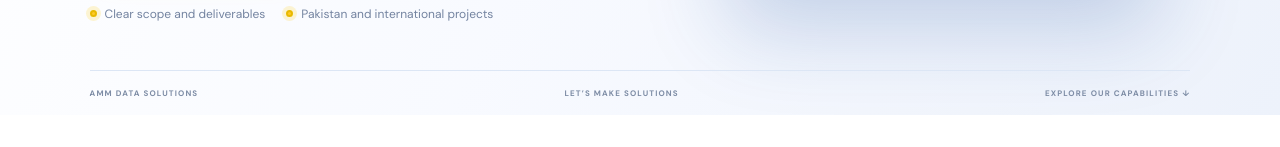
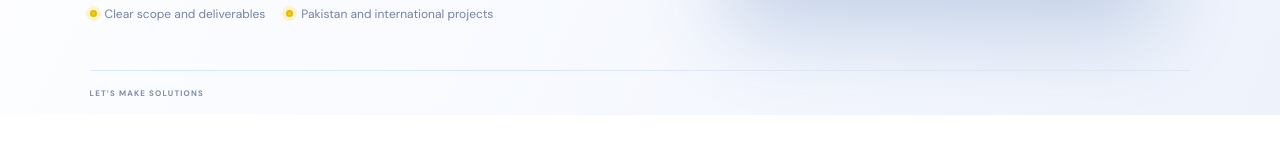
Before and after one commit to wwwab229-cpu/amm-data-solutions-website, a Next.js app: page / in a window 1280 px wide. Shown: the part 653-800 px from the top of the page. Built offline with nearby package versions, Linux system fonts and the light colour scheme.

Commit message:
Remove redundant labels from hero visual

```diff
--- a/app/page.tsx
+++ b/app/page.tsx
@@ -64,7 +64,7 @@ export default function Home() {
           <div className="refinedFlow"><span>PLAN</span><i></i><span>BUILD</span><i></i><span>IMPROVE</span><b>↗</b></div>
         </div>
       </div>
-      <div className="heroBottomLine"><span>AMM DATA SOLUTIONS</span><span>LET’S MAKE SOLUTIONS</span><span>EXPLORE OUR CAPABILITIES ↓</span></div>
+      <div className="heroBottomLine"><span>LET’S MAKE SOLUTIONS</span></div>
     </section>
     <section className="intro section"><div className="eyebrow">BUILT AROUND THE OBJECTIVE</div><div><h2>Technology is only useful when it <span>solves the right problem.</span></h2><p>We start with the outcome, shape a sensible scope, and deliver practical digital work without unnecessary complexity.</p></div></section>
     <section id="services" className="services section">
```
